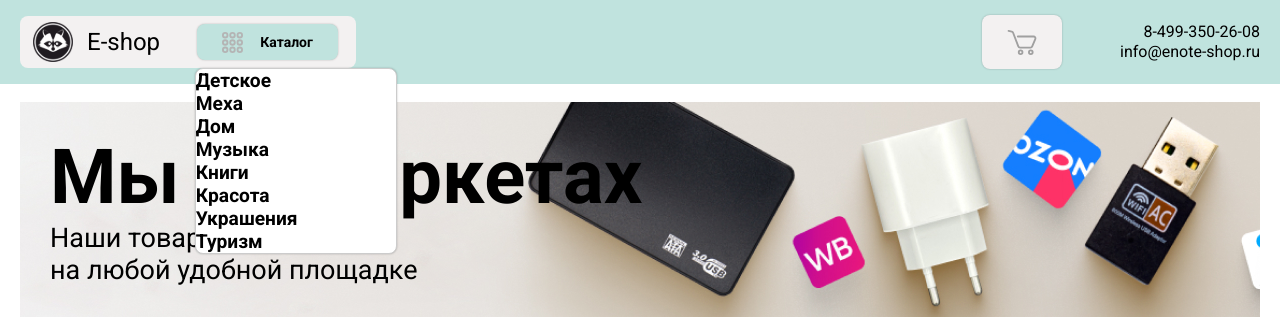
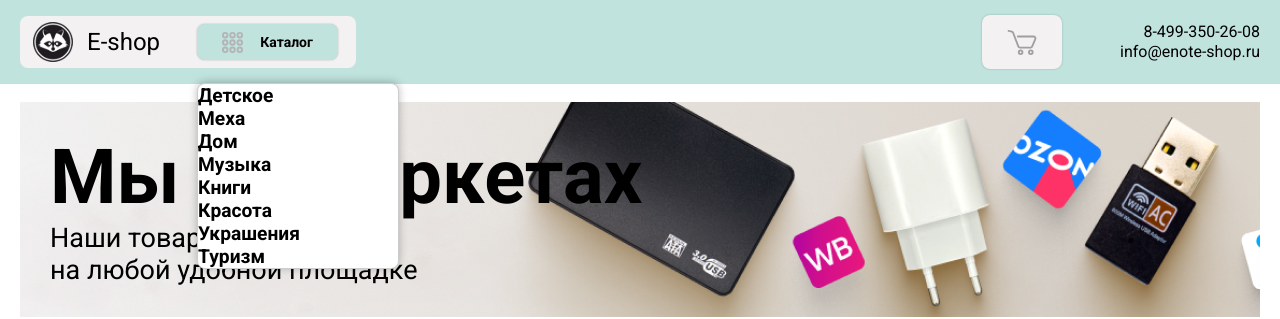
Before and after one commit to totoshka19/e-shop, a React (Vite) app: page / in a window 1280 px wide. Both pictures are taken after a click on the button "Каталог". Shown: the top 319 px of the page. Built offline with nearby package versions, Linux system fonts and the light colour scheme.

Commit message:
доработала функционал дропдауна и его позиционирование

```diff
--- a/src/components/drop-down-catalog.tsx
+++ b/src/components/drop-down-catalog.tsx
@@ -1,9 +1,12 @@
-import React, {useEffect, useRef, useState} from 'react';
+import React, { useEffect, useRef, useState } from 'react';
 import { createMockProductsArray } from '../mock/utils';
+import { usePopUp } from '../hooks/use-pop-up';
 
 type DropdownCatalogProps = {
   isOpen: boolean;
-}
+  onClose: () => void;
+  buttonRef: React.RefObject<HTMLButtonElement>;
+};
 
 type Category = {
   name: string;
@@ -14,10 +17,17 @@
   name: string;
 };
 
-function DropdownCatalog({ isOpen }: DropdownCatalogProps) {
+function DropdownCatalog({ isOpen, onClose, buttonRef }: DropdownCatalogProps) {
   const modalRef = useRef<HTMLDivElement | null>(null);
   const [activeCategory, setActiveCategory] = useState<string | null>(null);
   const [categories, setCategories] = useState<Category[]>([]);
+  const [position, setPosition] = useState({ top: 0, left: 0 });
+
+  const { handleOverlayClick } = usePopUp({
+    onClose,
+    modalRef,
+    isOpen,
+  });
 
   useEffect(() => {
     const mockProducts = createMockProductsArray();
@@ -46,22 +56,47 @@
   useEffect(() => {
     if (!isOpen) {
       setActiveCategory(null);
+      return;
     }
-  }, [isOpen]);
+
+    if (buttonRef.current) {
+      const buttonRect = buttonRef.current.getBoundingClientRect();
+      setPosition({
+        top: buttonRect.bottom + window.scrollY,
+        left: buttonRect.left + window.scrollX,
+      });
+    }
+  }, [isOpen, buttonRef]);
 
   if (!isOpen) {
     return null;
   }
 
   return (
-    <div className="dropdown-catalog" ref={modalRef}>
+    <div
+      className="dropdown-catalog-overlay"
+      onClick={handleOverlayClick}
+    >
+      <div
+        className="dropdown-catalog"
+        ref={modalRef}
+        onClick={(e) => e.stopPropagation()}
+        style={{
+          position: 'absolute',
+          top: position.top,
+          left: position.left,
+        }}
+      >
         <div className="dropdown-catalog__content">
           <ul className="dropdown-catalog__categories">
             {categories.map((category) => (
               <li
                 key={category.name}
                 className="dropdown-catalog__category"
-              onClick={() => setActiveCategory(category.name)}
+                onClick={(e) => {
+                  e.stopPropagation();
+                  setActiveCategory(category.name);
+                }}
               >
                 <span className="dropdown-catalog__category-title">{category.name}</span>
               </li>
@@ -81,6 +116,7 @@
           )}
         </div>
       </div>
+    </div>
   );
 }
 
--- a/src/components/header.tsx
+++ b/src/components/header.tsx
@@ -1,4 +1,4 @@
-import { useState } from 'react';
+import React, { useState, useRef } from 'react';
 import { Link } from 'react-router-dom';
 import Logo from './logo';
 import DropdownCatalog from './drop-down-catalog';
@@ -7,9 +7,11 @@
 
 function Header() {
   const [isDropdownOpen, setIsDropdownOpen] = useState(false);
+  const buttonRef = useRef<HTMLButtonElement | null>(null);
 
-  const toggleDropdown = () => {
-    setIsDropdownOpen(!isDropdownOpen);
+  const toggleDropdown = (event: React.MouseEvent) => {
+    event.stopPropagation();
+    setIsDropdownOpen((prev) => !prev);
   };
 
   const closeDropdown = () => {
@@ -22,6 +24,7 @@
         <div className="header__block header__block-drop-down-list">
           <Logo className="header__logo" />
           <button
+            ref={buttonRef}
             className="header__catalog-btn"
             onClick={toggleDropdown}
             aria-expanded={isDropdownOpen}
@@ -31,7 +34,9 @@
             <img className="catalog-btn__img" src="/images/catalog-icon.svg" alt="Иконка каталога" width="21" height="21" />
             <span className="catalog-btn__title">Каталог</span>
           </button>
-          <DropdownCatalog isOpen={isDropdownOpen} onClose={closeDropdown} />
+          {isDropdownOpen && (
+            <DropdownCatalog isOpen={isDropdownOpen} onClose={closeDropdown} buttonRef={buttonRef} />
+          )}
         </div>
         <div className="header__block">
           <Link className="header__cart-btn" to={AppRoute.Basket} aria-label="Переход в корзину">
--- a/src/hooks/use-pop-up.ts
+++ b/src/hooks/use-pop-up.ts
@@ -4,10 +4,15 @@
   onClose: () => void;
   initialFocusRef?: React.RefObject<HTMLElement>;
   modalRef: React.RefObject<HTMLDivElement>;
+  isOpen: boolean;
 };
 
-export const usePopUp = ({ onClose, initialFocusRef, modalRef }: UsePopUpOptions) => {
+export const usePopUp = ({ onClose, initialFocusRef, modalRef, isOpen }: UsePopUpOptions) => {
   useEffect(() => {
+    if (!isOpen) {
+      return;
+    }
+
     const handleKeyDown = (event: KeyboardEvent) => {
       if (event.key === 'Escape') {
         onClose();
@@ -33,9 +38,13 @@
       document.body.style.overflow = '';
       document.body.style.paddingRight = '';
     };
-  }, [onClose, initialFocusRef]);
+  }, [onClose, initialFocusRef, isOpen]);
 
   useEffect(() => {
+    if (!isOpen) {
+      return;
+    }
+
     const handleTabKey = (event: KeyboardEvent) => {
       if (event.key === 'Tab') {
         const focusableElements = modalRef.current?.querySelectorAll<HTMLElement>(
@@ -62,10 +71,10 @@
     return () => {
       window.removeEventListener('keydown', handleTabKey);
     };
-  }, [modalRef]);
+  }, [modalRef, isOpen]);
 
   const handleOverlayClick = (event: React.MouseEvent<HTMLDivElement>) => {
-    if (event.target === event.currentTarget) {
+    if (modalRef.current && !modalRef.current.contains(event.target as Node)) {
       onClose();
     }
   };
--- a/src/styles/main.scss
+++ b/src/styles/main.scss
@@ -10,15 +10,17 @@
     justify-content: space-between;
   }
   &__block {
+    position: relative;
     display: flex;
     align-items: center;
   }
   &__block-drop-down-list {
+    position: relative;
+    z-index: 100;
     background-color: variables.$background-color;
     border-radius: 8px;
     margin: 16px 0;
     padding: 6px 18px 6px 13px;
-    position: relative;
   }
   &__catalog-btn {
     @extend .btn;
@@ -514,15 +516,26 @@
 }
 
 /*---------- dropdown catalog ----------*/
+.dropdown-catalog-overlay {
+  position: fixed;
+  top: 0;
+  left: 0;
+  width: 100%;
+  height: 100%;
+  background: transparent;
+  z-index: 99;
+}
 .dropdown-catalog {
   position: absolute;
   top: 100%;
-  left: 52%;
+  left: 0;
   z-index: 101;
   background-color: white;
   border: 1px solid #ccc;
   border-radius: 8px;
-  box-shadow: variables.$box-shadow;
+  box-shadow: 0px -1px 8px 0px rgba(0, 0, 0, 0.26);
+  min-width: 200px;
+  margin-top: 23px;
   &__content {
     display: flex;
   }
```
Lines whose indentation alone changed are shown as unchanged.
